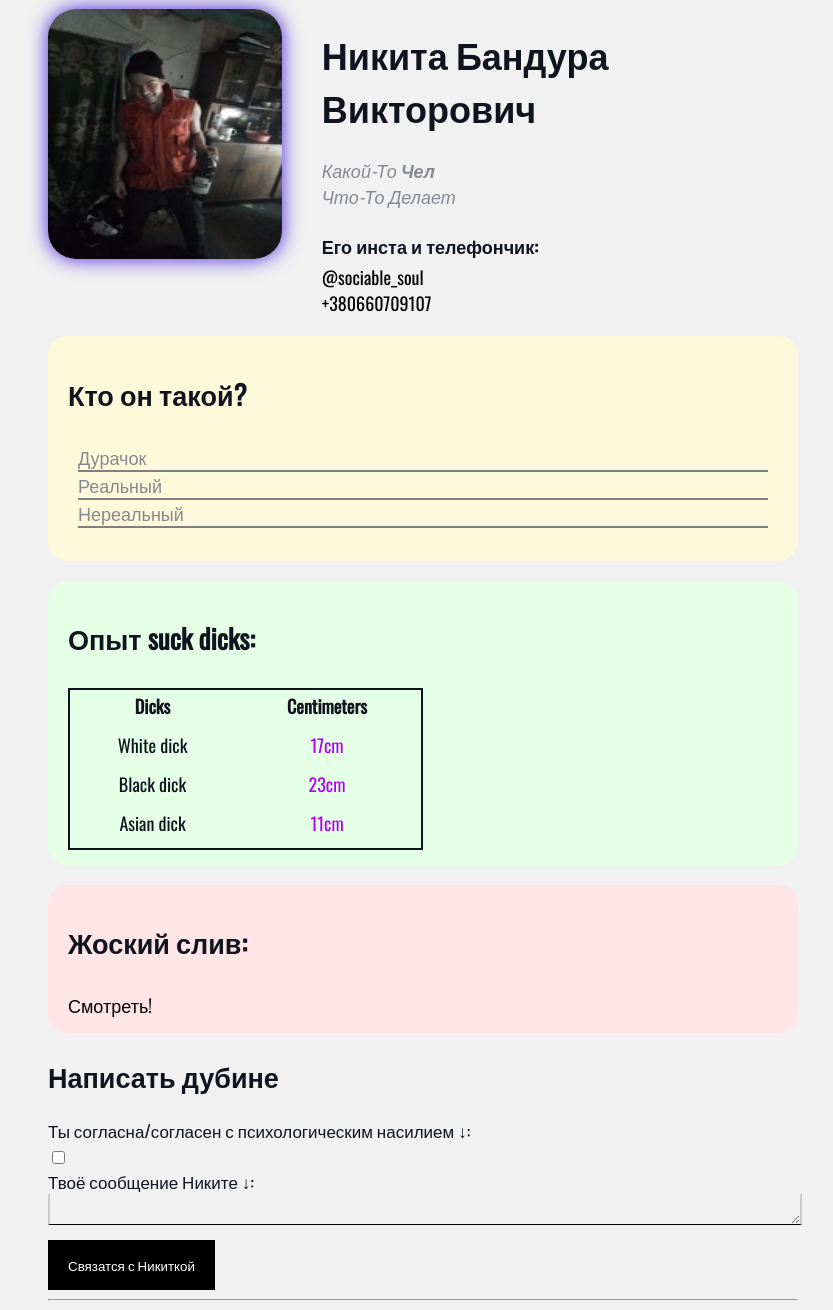
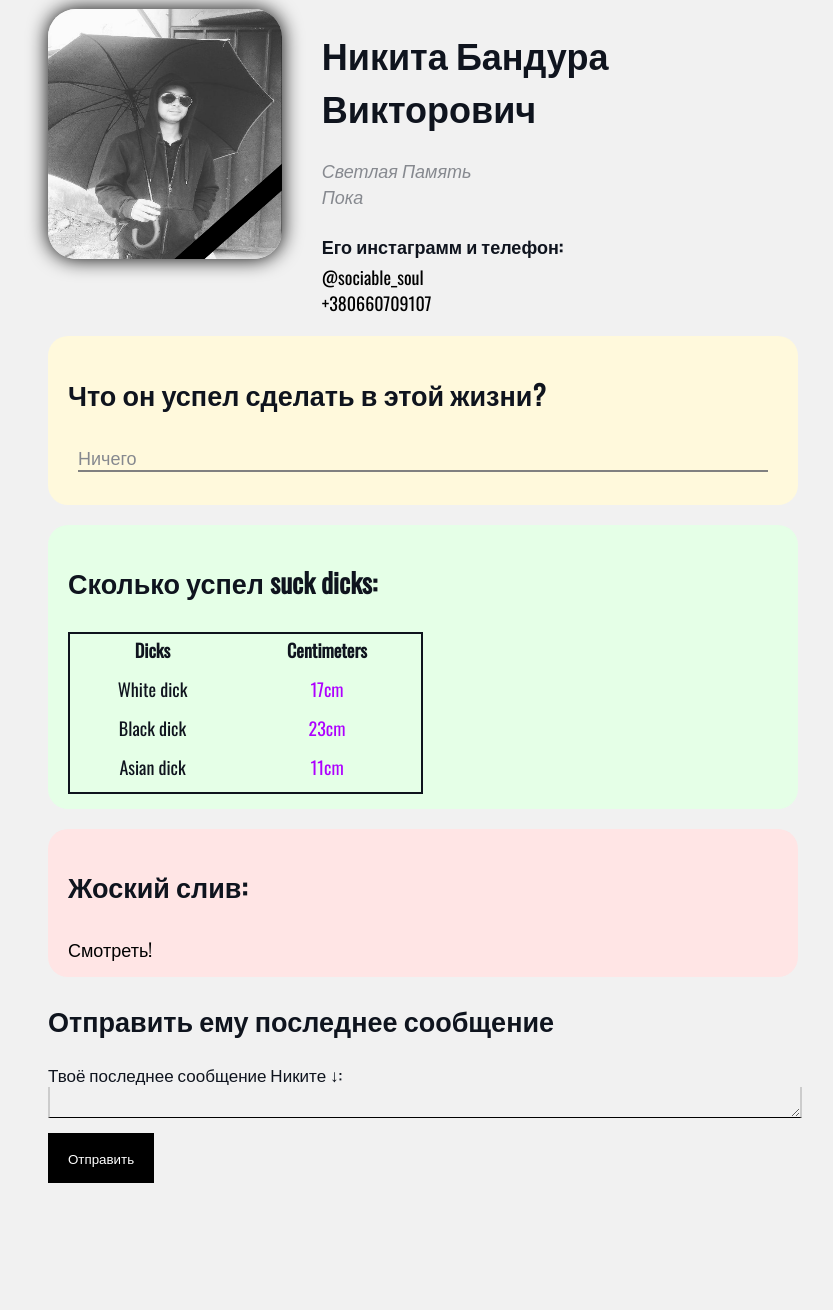
Before and after one commit to SJulliet/nikitanikita, a plain HTML site: page index.html in a window 1280 px wide. Shown: the part 35-1345 px from the top of the page, without its empty margins (217-1050 px from the left). After the commit the page ends 1226 px from the top, so only its background shows below. Drawn offline with nearby package versions, Linux system fonts and the light colour scheme.

Commit message:
Add files via upload

```diff
--- a/index.html
+++ b/index.html
@@ -10,14 +10,14 @@
   <body>
     <div class="container">
       <div class="card">
-        <img class="photo" src="nikite.jpg" alt="ну не увидишь красивого, жаль">
+        <img class="photo" src="nik.jpg" alt="ну не увидишь мертвого, жаль">
 
         <div class="card-text">
           <h1>Никита Бандура Викторович</h1>
-          <p><em>Какой-то <b>чел</b></em></p>
-          <p><em>Что-то делает</em></p>
+          <p><em>Светлая память</em></p>
+          <p><em>пока</em></p>
 
-          <h4>Его инста и телефончик:</h4>
+          <h4>Его инстаграмм и телефон:</h4>
 
           <a href="https://www.instagram.com/sociable_soul/" target="_blank">@sociable_soul</a>
 
@@ -30,16 +30,14 @@
       </div>
 
       <div class="card2 bg-yellow">
-        <h2>Кто он такой?</h2>
+        <h2>Что он успел сделать в этой жизни?</h2>
         <ol class="list">
-          <li>Дурачок</li>
-          <li>Реальный</li>
-          <li>Нереальный</li>
+          <li>Ничего</li>
         </ol>
       </div>
 
       <div class="card2 bg-green">
-        <h2>Опыт suck dicks:</h2>
+        <h2>Сколько успел suck dicks:</h2>
         <table class="table">
           <thead>
             <tr>
@@ -69,24 +67,18 @@
         <a href="nudes.html" target="_blank">Смотреть!</a>
       </div>
 
-      <h2>Написать дубине</h2>
+      <h2>Отправить ему последнее сообщение</h2>
 
       <form action="#">
         <div class="forma">
-          <label for="name4">Ты согласна/согласен с психологическим насилием ↓:</label>
-          <input type="checkbox" id="name4" required>
-        </div>
-
-        <div class="forma">
-          <label for="text">Твоё сообщение Никите ↓:</label>
+          <label for="text">Твоё последнее сообщение Никите ↓:</label>
           <textarea id="text" required></textarea>
         </div>
 
         <div class="forma">
-          <input class="btn" type="submit" value="Связатся с Никиткой">
+          <input class="btn" type="submit" value="Отправить">
         </div>
       </form>
-      <hr>
   </div>
   </body>
 </html>
--- a/stylecssss.css
+++ b/stylecssss.css
@@ -26,7 +26,7 @@ a:visited {
     border-radius: 28px;
     width: 250px;
     height: 250px;
-    box-shadow: 0px 0px 20px  rgb(69, 36, 218);
+    box-shadow: 0px 0px 20px  rgb(0, 0, 0);
     margin-top: 6px;
 }
 
```
Also changed, not shown: nik.jpg (added).
